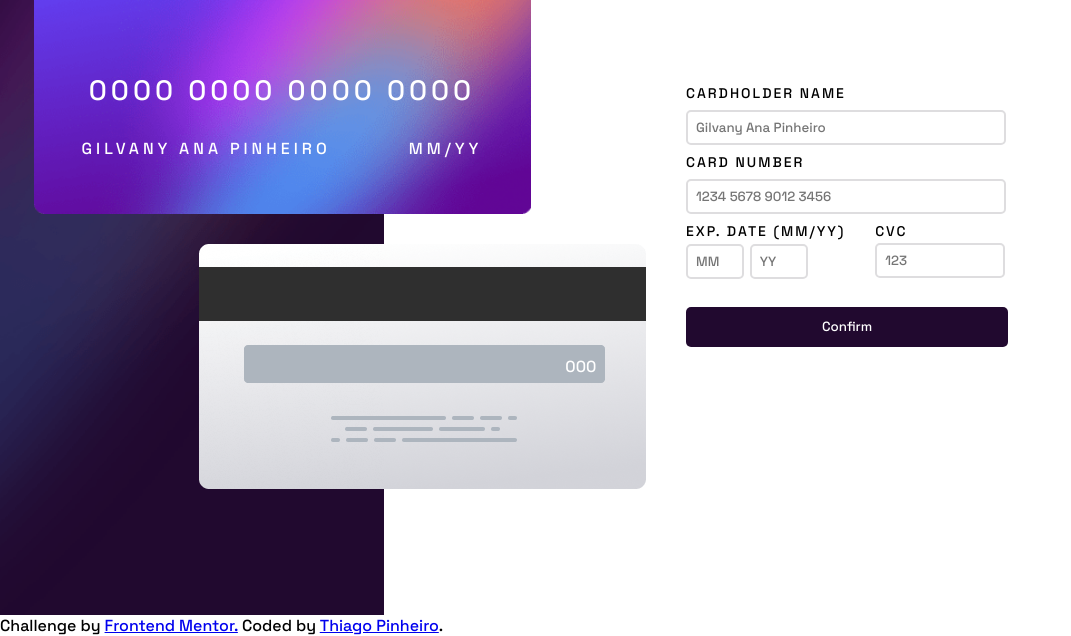
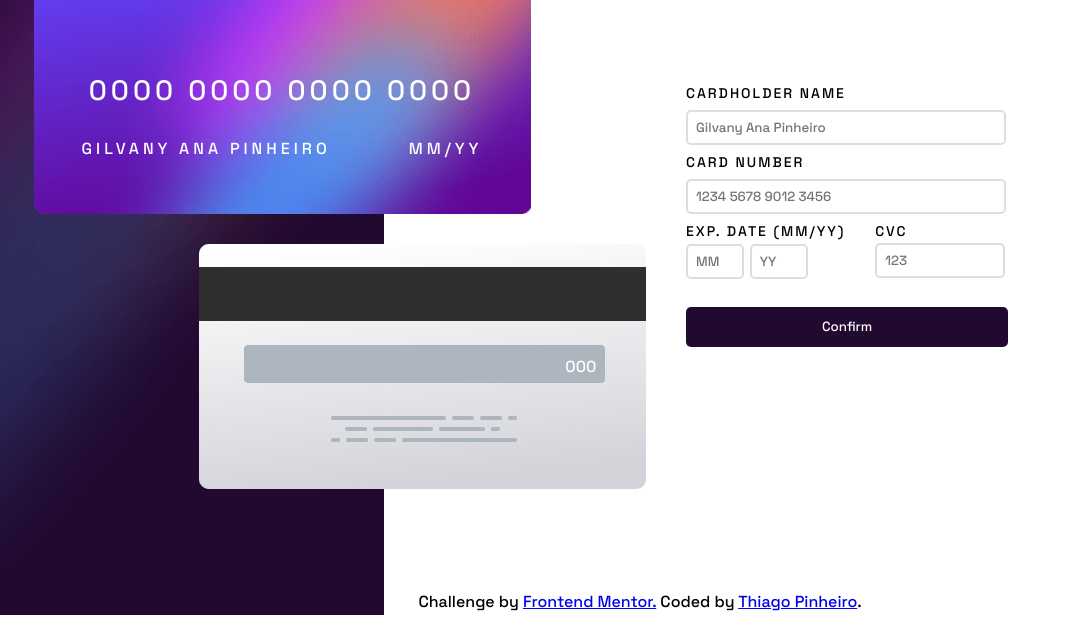
Before and after one commit to tpinheiro4/interact-card, a plain HTML site: page index.html in a window 1280 px wide. Shown: the part 185-821 px from the top of the page, without its empty margins (0-1071 px from the left). After the commit the page ends 800 px from the top, so only its background shows below. Drawn offline with Linux system fonts and the light colour scheme.

Commit message:
posicionamento do footer

```diff
--- a/index.html
+++ b/index.html
@@ -73,9 +73,9 @@
           <button type="button" class="continue-btn" id="continue_btn">Continue</button>
         </div>
      </section>
+     <footer class="footer"> <span>Challenge by <a href="https://www.frontendmentor.io?ref=challenge" target="_blank"> Frontend Mentor.</a> </span> <span> Coded by <a href="https://github.com/tpinheiro4"> Thiago Pinheiro</a>.</span>
+     </footer>
   </main>
-  <footer> <span>Challenge by <a href="https://www.frontendmentor.io?ref=challenge" target="_blank"> Frontend Mentor.</a> </span> <span> Coded by <a href="https://github.com/tpinheiro4"> Thiago Pinheiro</a>.</span>
-  </footer>
   <script src="./src/index.js"></script>
 </body>
 </html>
--- a/sass/style.scss
+++ b/sass/style.scss
@@ -220,4 +220,12 @@
             }
         }
     }
+
+    .footer {
+        position: fixed;
+        bottom: 0;
+        width: 100%;
+        text-align: center;
+        margin-bottom: 3px;
+    }
 }
```
Also changed, not shown: css/style.css, 1 other file.
